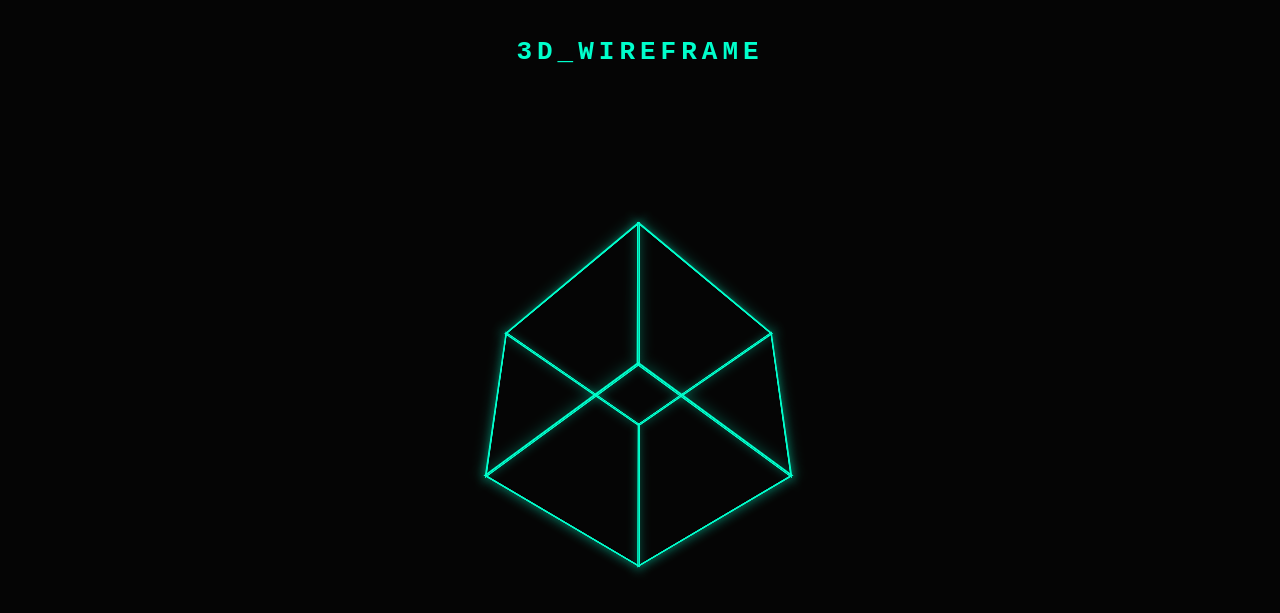
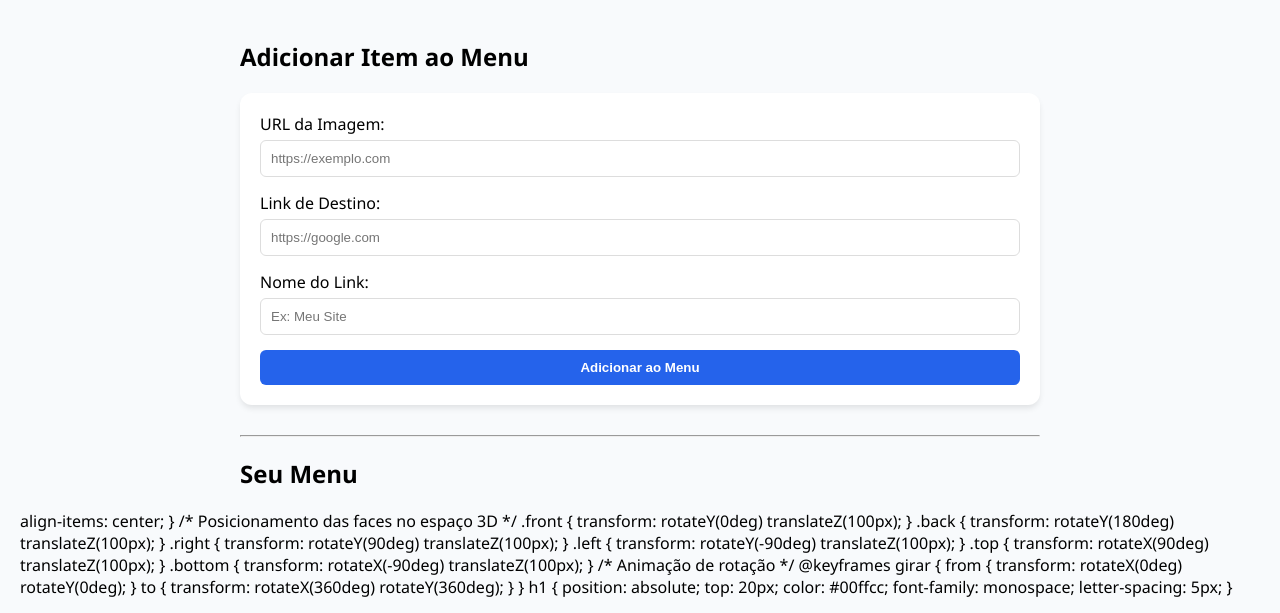
Before and after one commit to leonardocontato1995-debug/policarpo, a plain HTML site: page index.html in a window 1280 px wide. Shown: the top 613 px of the page. Drawn offline with Linux system fonts and the light colour scheme.

Commit message:
Update index.html

```diff
--- a/index.html
+++ b/index.html
@@ -3,37 +3,130 @@
 <head>
     <meta charset="UTF-8">
     <meta name="viewport" content="width=device-width, initial-scale=1.0">
-    <title>Cubo Wireframe 3D</title>
+    <title>Gerador de Menu Visual 2026</title>
     <style>
-        body {
-            background-color: #050505;
-            display: flex;
-            justify-content: center;
-            align-items: center;
-            height: 100vh;
-            margin: 0;
-            perspective: 1000px;
-            overflow: hidden;
+        :root {
+            --primary: #2563eb;
+            --bg: #f8fafc;
+            --card-bg: #ffffff;
         }
 
-        .scene {
-            width: 200px;
-            height: 200px;
-            position: relative;
-            transform-style: preserve-3d;
-            animation: girar 8s linear infinite;
+        body { font-family: 'Segoe UI', sans-serif; background-color: var(--bg); margin: 0; padding: 20px; }
+
+        .container { max-width: 800px; margin: 0 auto; }
+
+        /* Formulário de Adição */
+        .form-section {
+            background: var(--card-bg);
+            padding: 20px;
+            border-radius: 12px;
+            box-shadow: 0 4px 6px -1px rgba(0,0,0,0.1);
+            margin-bottom: 30px;
         }
 
-        /* Estilo das faces (apenas as bordas) */
-        .face {
-            position: absolute;
-            width: 200px;
-            height: 200px;
-            border: 2px solid #00ffcc; /* Cor Neon */
-            box-shadow: 0 0 15px rgba(0, 255, 204, 0.3); /* Brilho sutil */
-            background: transparent; /* Sem preenchimento */
-            display: flex;
-            justify-content: center;
+        .input-group { margin-bottom: 15px; }
+        input {
+            width: 100%; padding: 10px; margin-top: 5px;
+            border: 1px solid #ddd; border-radius: 6px; box-sizing: border-box;
+        }
+
+        button {
+            background: var(--primary); color: white; border: none;
+            padding: 10px 20px; border-radius: 6px; cursor: pointer; width: 100%;
+            font-weight: bold; transition: opacity 0.2s;
+        }
+
+        button:hover { opacity: 0.9; }
+
+        /* Menu de Destinos */
+        #menu-container {
+            display: grid;
+            grid-template-columns: repeat(auto-fill, minmax(150px, 1fr));
+            gap: 20px;
+        }
+
+        .menu-item {
+            background: var(--card-bg);
+            border-radius: 10px;
+            overflow: hidden;
+            transition: transform 0.2s;
+            box-shadow: 0 2px 4px rgba(0,0,0,0.05);
+            text-align: center;
+        }
+
+        .menu-item:hover { transform: translateY(-5px); }
+
+        .menu-item img { width: 100%; height: 120px; object-fit: cover; display: block; }
+
+        .menu-item a {
+            display: block; padding: 10px; text-decoration: none;
+            color: #333; font-size: 14px; font-weight: 500;
+        }
+    </style>
+</head>
+<body>
+
+<div class="container">
+    <h2>Adicionar Item ao Menu</h2>
+
+    <div class="form-section">
+        <div class="input-group">
+            <label>URL da Imagem:</label>
+            <input type="text" id="imgUrl" placeholder="https://exemplo.com">
+        </div>
+        <div class="input-group">
+            <label>Link de Destino:</label>
+            <input type="text" id="linkUrl" placeholder="https://google.com">
+        </div>
+        <div class="input-group">
+            <label>Nome do Link:</label>
+            <input type="text" id="linkName" placeholder="Ex: Meu Site">
+        </div>
+        <button onclick="adicionarItem()">Adicionar ao Menu</button>
+    </div>
+
+    <hr>
+    <h2>Seu Menu</h2>
+    <div id="menu-container">
+        <!-- Itens aparecerão aqui -->
+    </div>
+</div>
+
+<script>
+    function adicionarItem() {
+        const imgUrl = document.getElementById('imgUrl').value;
+        const linkUrl = document.getElementById('linkUrl').value;
+        const linkName = document.getElementById('linkName').value;
+
+        if (!imgUrl || !linkUrl || !linkName) {
+            alert("Por favor, preencha todos os campos!");
+            return;
+        }
+
+        const container = document.getElementById('menu-container');
+
+        // Criar estrutura do item
+        const div = document.createElement('div');
+        div.className = 'menu-item';
+
+        div.innerHTML = `
+            <a href="${linkUrl}" target="_blank">
+                <img src="${imgUrl}" alt="${linkName}" onerror="this.src='https://via.placeholder.com'">
+                <span>${linkName}</span>
+            </a>
+        `;
+
+        container.appendChild(div);
+
+        // Limpar campos
+        document.getElementById('imgUrl').value = '';
+        document.getElementById('linkUrl').value = '';
+        document.getElementById('linkName').value = '';
+    }
+</script>
+
+</body>
+</html>
             align-items: center;
         }
 
```
